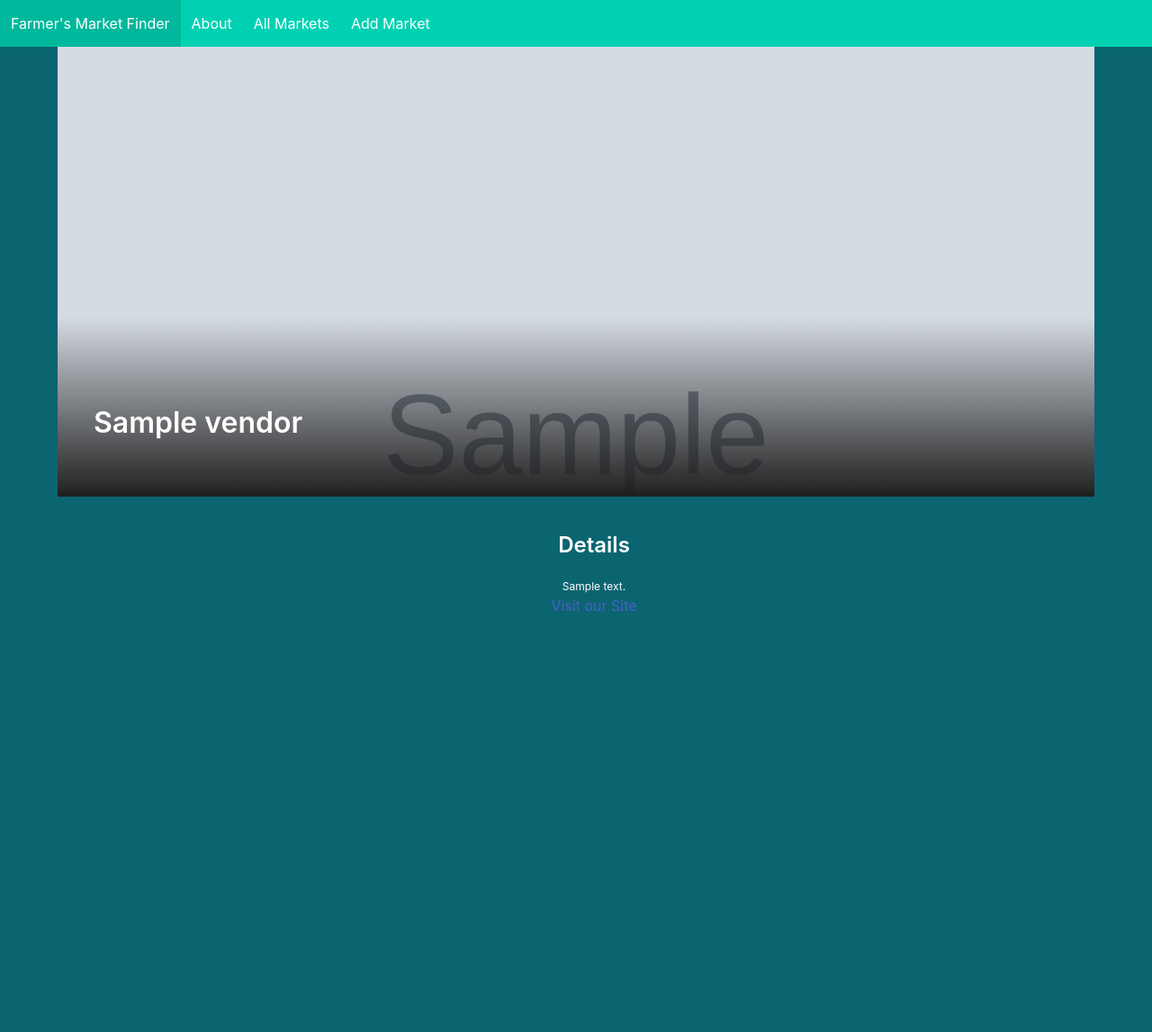
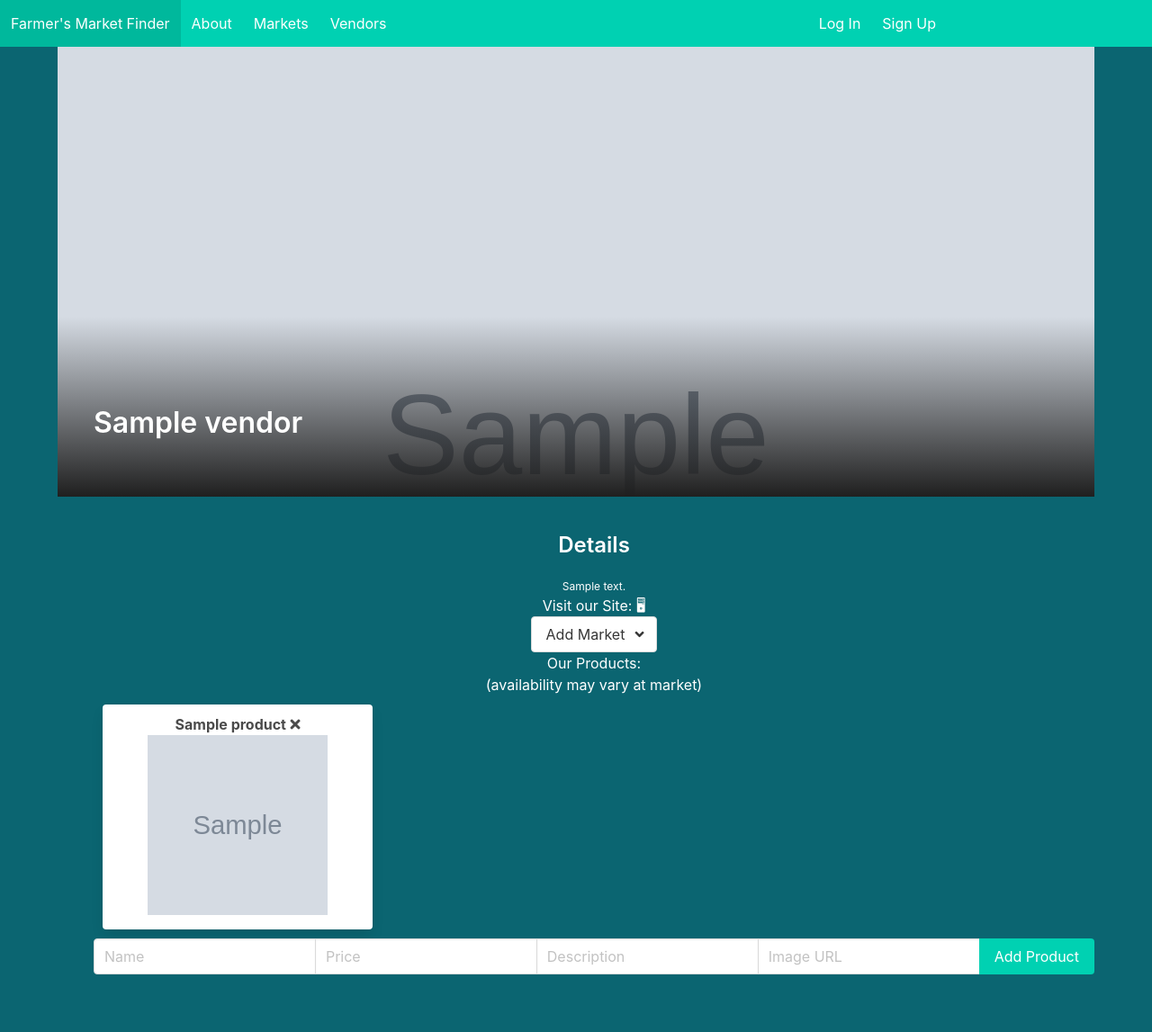
Before and after one commit to hrigg/farmersmarket, a Django app: page /vendors/1 in a window 1280 px wide. Shown: the whole page at 90% size. Before the commit the page ends 680 px from the top, so only its background shows below. Run offline with Django 4.2, Linux system fonts and the light colour scheme; tables that the repository leaves empty hold one stand-in row (values such as "Sample post"); grey boxes marked "Sample" are stand-in pictures.

Commit message:
add new vendors with assoc to market

```diff
--- a/farmersmarket_project/settings.py
+++ b/farmersmarket_project/settings.py
@@ -124,3 +124,6 @@ STATICFILES_DIRS = [os.path.join(BASE_DIR,'main_app/static')]
 # https://docs.djangoproject.com/en/4.1/ref/settings/#default-auto-field
 
 DEFAULT_AUTO_FIELD = 'django.db.models.BigAutoField'
+
+LOGIN_REDIRECT_URL = '/markets/'
+LOGOUT_REDIRECT_URL = '/'
--- a/farmersmarket_project/urls.py
+++ b/farmersmarket_project/urls.py
@@ -18,5 +18,6 @@ from django.urls import path, include
 
 urlpatterns = [
     path('admin/', admin.site.urls),
-    path('', include('main_app.urls'))
+    path('', include('main_app.urls')),
+    path('accounts/', include('django.contrib.auth.urls')),
 ]
--- a/main_app/admin.py
+++ b/main_app/admin.py
@@ -1,5 +1,6 @@
 from django.contrib import admin
 
-from .models import Market, Vendor
+from .models import Market, Vendor, Product
 admin.site.register(Market)
 admin.site.register(Vendor)
+admin.site.register(Product)
--- a/main_app/static/styles/main.css
+++ b/main_app/static/styles/main.css
@@ -142,6 +142,20 @@ body {
     margin-top: 500px;
   }
 
-  .dropdown-content{
-    color: red;
+  .one_product{
+    max-width: 300px;
+    max-height: 300px;
+    padding: 10px;
+    margin: 10px;
+    overflow: hidden;
   }
+
+.product_image{
+    width: 200px;
+    height: 200px;
+}
+
+a{
+    text-decoration: none;
+    color: inherit;
+}
--- a/main_app/templates/base.html
+++ b/main_app/templates/base.html
@@ -26,9 +26,27 @@
             </div>
             <div class="navbar-menu navbar-start">
                 <a class="navbar-item" href="/about">About</a>
-                <a class="navbar-item" href="/markets">All Markets</a>
-                <a class="navbar-item" href="/markets/new">Add Market</a>
+                <a class="navbar-item" href="/markets">Markets</a>
+                <a class="navbar-item" href="/vendors">Vendors</a>
             </div>
+            {% if user.is_authenticated %}
+                <div class="navbar-menu navbar-end">
+                    <span class="navbar-item">Welcome: {{user.username}}</span>
+                    <a class="navbar-item" href="{% url 'logout' %}">Logout</a>
+                </div>
+            {% else %}
+                <div class="navbar-menu navbar-end">
+                    <a class="navbar-item" href="{% url 'login' %}">Log In</a>
+                    <a class="navbar-item" href="{% url 'signup' %}">Sign Up</a>
+                </div>
+            {% endif %}
+
+           {% if user.is_authenticated and user.is_staff %}
+            <a class="navbar-item" href="/markets/new">Add Market</a>
+            <a class="navbar-item" href="/vendors/new">Add Vendor</a>
+            {% else %}
+            <a href=""></a>
+            {% endif %}
             <div class="navbar-menu navbar-end">
                 <!-- <a class="navbar-item" href="/vendors">Vendors</a> -->
             </div>
--- a/main_app/templates/home.html
+++ b/main_app/templates/home.html
@@ -3,6 +3,6 @@
 {% extends 'base.html' %}
 {% block content %}
 
-<h1>🍓Farmer's Market Finder🍓</h1>
+<h1>🍓 Farmer's Market Finder 🍓</h1>
 
 {% endblock %}
--- a/main_app/templates/market_detail.html
+++ b/main_app/templates/market_detail.html
@@ -7,8 +7,10 @@
 <div class="detail__name">
     <h1 class="title">{{market.name}}</h1>
 </div>
+
 <div class="detail__container">
     <div class="buttons">
+        {% if user.is_authenticated and user.is_staff %}
         <a href="{% url 'market_update' market.pk %}" class="button is-info">
             <span class="icon">
                 <i class="fas fa-edit"></i>
@@ -25,9 +27,10 @@
         <p>{{market.day}}'s at {{market.times}}</p>
         <p>Location: {{market.location}}</p>
         <p>Season: {{market.season}}</p>
-
+      {% endif %}
     </div>
 </div>
+
 <hr>
 <h1 class="title">Vendors</h1>
 <span class="icon is-small">
--- a/main_app/templates/vendor_detail.html
+++ b/main_app/templates/vendor_detail.html
@@ -23,7 +23,94 @@
     <div class="detail__about">
         <h4 class="title is-4">Details</h4>
         <p>{{vendor.description}}</p>
-      <a href='https://{{vendor.website}}'> Visit our Site </a>
+      <a href='https://{{vendor.website}}' class="a"> Visit our Site: 🖥</a>
     </div>
+    <span>
+        <div class="dropdown">
+          <div class="dropdown-trigger">
+            <button
+              class="button"
+              aria-haspopup="true"
+              aria-controls="dropdown-menu"
+            >
+              <span>Add Market</span>
+              <span class="icon is-small">
+                <i class="fas fa-angle-down" aria-hidden="true"></i>
+              </span>
+            </button>
+          </div>
+          <div class="dropdown-menu" id="dropdown-menu" role="menu">
+            <div class="dropdown-content">
+              {% for market in markets %}
+          <!-- each playlist becomes a drop
+          down item with the ids needed to add to the join table  -->
+              <a
+                href="{% url 'market_vendor_assoc' market.pk vendor.pk %}?assoc=add"
+                class="dropdown-item"
+              >
+                {{ market.name}}
+              </a>
+
+              {% endfor %}
+            </div>
+          </div>
+        </div>
+      </span>
+
+    <div class="product_container">
+        <h2>Our Products:  </h2>
+        <h3>(availability may vary at market)</h3>
+
+        {% for product in vendor.products.all %}
+        <div class="one_product card">
+            <span><b>{{product.name}}</b> <a href=""><i class="fa fa-times a is-red" aria-hidden="true"></i> </a></span>
+            <a href="{% url 'product_detail' product.pk %}">
+             <img src="{{product.image}}" alt="{{product.name}}" class='product_image'/>
+            </a>
+        </div>
+    </div>
+
+    {% endfor %}
+
+    <form class="mb-5" action="{% url 'product_create' vendor.pk %}" method="post">
+        {% csrf_token %}
+        <div class="field has-addons">
+            <div class="control">
+                <input
+                class="input"
+                type="text"
+                name="name"
+                placeholder="Name"
+                required />
+            </div>
+            <div class="control">
+                <input
+                class="input"
+                type="number"
+                name="price"
+                placeholder="Price"
+                required />
+            </div>
+            <div class="control">
+                <input
+                class="input"
+                type="text"
+                name="description"
+                placeholder="Description"
+                required />
+            </div>
+            <div class="control">
+                <input
+                class="input"
+                type="text"
+                name="image"
+                placeholder="Image URL"
+                required />
+            </div>
+            <div class="control">
+                <input class="button is-primary" type="submit" value="Add Product"/>
+            </div>
+        </div>
+    </form>
 </div>
 {% endblock %}
--- a/main_app/urls.py
+++ b/main_app/urls.py
@@ -10,7 +10,11 @@ urlpatterns = [
     path('markets/<int:pk>/update', views.MarketUpdate.as_view(), name="market_update"),
     path('markets/<int:pk>/delete', views.MarketDelete.as_view(), name="market_delete"),
     path('markets/new', views.MarketCreate.as_view(), name="market_create"),
+    path('vendors/', views.VendorList.as_view(), name="vendor_list"),
     path('vendors/new', views.VendorCreate.as_view(), name="vendor"),
     path('vendors/<int:pk>', views.VendorDetail.as_view(), name="vendor_detail"),
+    path('vendors/<int:pk>/products/new', views.ProductCreate.as_view(), name="product_create"),
     path('markets/<int:pk>/vendors/<int:vendor_pk>/', views.MarketVendorAssoc.as_view(), name="market_vendor_assoc"),
+    path('products/<int:pk>', views.ProductDetail.as_view(), name="product_detail"),
+    path('accounts/signup/', views.Signup.as_view(), name="signup")
 ]
--- a/main_app/views.py
+++ b/main_app/views.py
@@ -1,11 +1,16 @@
 from django.shortcuts import render, redirect
 from django.views import View
+from django.contrib.auth import login
+from django.contrib.auth.forms import UserCreationForm
 from django.http import HttpResponse
 from django.views.generic.base import TemplateView
-from .models import Market, Vendor
+from .models import Market, Vendor, Product
 from django.views.generic import DetailView
 from django.views.generic.edit import CreateView, UpdateView, DeleteView
 from django.urls import reverse
+from django.contrib.auth.decorators import login_required
+from django.utils.decorators import method_decorator
+
 
 class Home(TemplateView):
     template_name= 'home.html'
@@ -25,6 +30,18 @@ class MarketList(TemplateView):
             context['markets']=Market.objects.all()
         return context
 
+class VendorList(TemplateView):
+    template_name= 'vendor_list.html'
+    def get_context_data(self, **kwargs):
+        context=super().get_context_data(**kwargs)
+
+        name=self.request.GET.get('name')
+        if name != None:
+            context['vendors']= Vendor.objects.filter(name__icontains=name)
+        else:
+            context['vendors']=Vendor.objects.all()
+        return context
+
 class MarketDetail(DetailView):
     model=Market
     template_name= 'market_detail.html'
@@ -41,6 +58,14 @@ class VendorDetail(DetailView):
         context ['markets']= Market.objects.all()
         return context
 
+class ProductDetail(DetailView):
+    model=Product
+    template_name= 'product_detail.html'
+    def get_context_data(self, **kwargs):
+        context=super().get_context_data(**kwargs)
+        context ['vendor']= Vendor.objects.all()
+        return context
+
 class MarketCreate(CreateView):
     model= Market
     fields=['name', 'day','times','season', 'location','image','state','county']
@@ -48,6 +73,20 @@ class MarketCreate(CreateView):
     def get_success_url(self):
         return reverse('market_detail', kwargs={'pk': self.object.pk})
 
+@method_decorator(login_required, name='dispatch')
+class ProductCreate(View):
+     def post(self, request, pk):
+        name=request.POST.get('name')
+        image=request.POST.get('image')
+        description=request.POST.get('description')
+        price=request.POST.get('price')
+        vendor=Vendor.objects.get(pk=pk)
+        Product.objects.create(name=name, image=image, description=description, vendor=vendor, price=price)
+        return redirect('vendor_detail', pk=pk)
+
+
+
+@method_decorator(login_required, name='dispatch')
 class MarketUpdate(UpdateView):
     model = Market
     fields = ['name', 'day', 'times', 'season', 'location', 'image', 'state', 'county']
@@ -55,20 +94,22 @@ class MarketUpdate(UpdateView):
     def get_success_url(self):
         return reverse('market_detail', kwargs={'pk': self.object.pk})
 
+@method_decorator(login_required, name='dispatch')
 class MarketDelete(DeleteView):
     model = Market
     template_name = "market_delete_confirmation.html"
     success_url = "/markets/"
 
-class VendorCreate(CreateView, View):
+@method_decorator(login_required, name='dispatch')
+class VendorCreate(CreateView):
     model= Vendor
     fields=['name', 'description','image','website']
     template_name='vendor_create.html'
-    success_url='/vendors/'
-    def _get_context_data(self,**kwargs):
-        context=super().get_context_data(**kwargs)
-        context['markets']=Market.objects.all()
-        return context
+    success_url='/markets/'
+    def form_valid(self, form):
+        form.instance.user = self.request.user
+        return super(VendorCreate, self).form_valid(form)
+
 
 class MarketVendorAssoc(View):
 
@@ -84,3 +125,21 @@ class MarketVendorAssoc(View):
             # add to the join table the given vendor_id
             Market.objects.get(pk=pk).vendors.add(vendor_pk)
         return redirect('/')
+
+
+class Signup(View):
+    # show a form to fill out
+    def get(self, request):
+        form = UserCreationForm()
+        context = {"form": form}
+        return render(request, "registration/signup.html", context)
+    # on form submit, validate the form and login the user.
+    def post(self, request):
+        form = UserCreationForm(request.POST)
+        if form.is_valid():
+            user = form.save()
+            login(request, user)
+            return redirect("/markets/")
+        else:
+            context = {"form": form}
+            return render(request, "registration/signup.html", context)
```
Also changed, not shown: main_app/models.py (+7 -1 lines), main_app/templates/product_create.html (added, +17 -0 lines), main_app/templates/product_detail.html (added, +31 -0 lines), main_app/templates/registration/login.html (added, +10 -0 lines), main_app/templates/registration/signup.html (added, +10 -0 lines), main_app/templates/vendor_create.html (+3 -4 lines), main_app/templates/vendor_list.html (added, +46 -0 lines), main_app/migrations/0012_product_image.py (added), main_app/migrations/0013_alter_vendor_options_vendor_user.py (added), main_app/migrations/0014_product_user.py (added).
